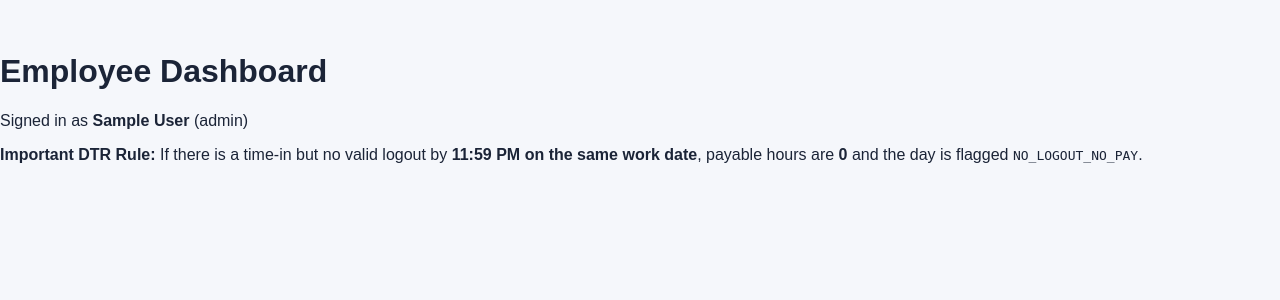
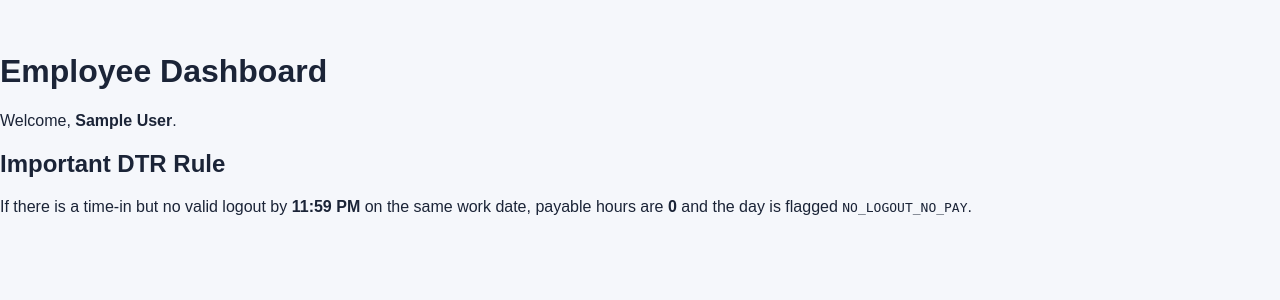
Before and after one commit to Sh1aaaa/payroll-vercel-supabase-rag, a Flask app: template templates/dashboard.html in a window 1280 px wide. Shown: the top 300 px of the page. Run offline with Flask 3, Linux system fonts and the light colour scheme; the template is opened without the code that fills it: most values are stand-ins (such as "Sample title", 1, 10 or a date in 2020).

Commit message:
Enhance dashboard layout for role-based views

```diff
--- a/templates/dashboard.html
+++ b/templates/dashboard.html
@@ -1,112 +1,143 @@
 {% extends 'base.html' %}
+{% block title %}Dashboard - BulSU Payroll{% endblock %}
 
 {% block content %}
+<div class="role-dashboard">
 
 {% if profile.role == 'super_admin' %}
-
-<div class="super-admin-dashboard">
-
-    <div class="admin-panel-card">
-        <h1 class="admin-panel-title">Master Attendance Ledger Management</h1>
-
-        <p class="admin-panel-subtitle">
-            Provide or modify the authoritative time-tracking source matrix.
-            Changes immediately alter baseline computation boundaries.
-        </p>
-
-        <div class="admin-section">
-            <h2 class="admin-section-title">Active Master CSV Content</h2>
-
-            <form method="POST" action="#">
-                <textarea class="admin-csv-box" name="master_csv" rows="10">employee_id,name,daily_rate,days_worked,tardiness_mins
-1001,John Doe,600,22,30
-1002,Jane Smith,750,20,0</textarea>
-
-                <button type="submit" class="btn btn-primary admin-action-btn">
-                    Commit Master CSV Data
-                </button>
-            </form>
-        </div>
-
-        <div class="admin-section">
-            <h2 class="admin-section-title">Internal Control Approval Pipeline</h2>
-
-            <p class="admin-panel-subtitle small-space">
-                Review the computed metrics generated by the HR Clerk below.
-                If records comply with payroll guidelines, execute the authorization
-                switch below to release payslips to employees.
-            </p>
-
-            <form method="GET" action="{{ url_for('payroll') }}">
-                <button type="submit" class="btn btn-dark-wide">
-                    ✓ Authorize & Approve Pending Payroll Records
-                </button>
-            </form>
-        </div>
-
-        <div class="admin-note-box">
-            <strong>BulSU Payroll Control Compliance:</strong>
-            This framework isolates raw file staging from ledger generation processing.
-            Authorization actions are logged under your active administrative session identifier.
-        </div>
+    <div class="dashboard-heading">
+        <h1>Super Admin Dashboard</h1>
+        <p>Approve employee registrations, commit official attendance data, and give final payroll approval.</p>
     </div>
 
     <div class="stats-grid">
-        <div class="stat-card">
-            <h3>Total Employees</h3>
-            <div class="stat-number">{{ stats.get('employees', 0) }}</div>
+        <div class="stat-card"><span>Employees</span><strong>{{ stats.get('employees', 0) }}</strong></div>
+        <div class="stat-card"><span>Pending Registrations</span><strong>{{ stats.get('pending_accounts', 0) }}</strong></div>
+        <div class="stat-card"><span>Flagged DTR</span><strong>{{ stats.get('flagged_dtr', 0) }}</strong></div>
+        <div class="stat-card"><span>Payroll Awaiting Approval</span><strong>{{ stats.get('pending_payroll', 0) }}</strong></div>
     </div>
 
-        <div class="stat-card">
-            <h3>Flagged DTR</h3>
-            <div class="stat-number">{{ stats.get('flagged_dtr', stats.get('review_dtr', 0)) }}</div>
+    <section class="panel">
+        <h2>Employee Registration Approval</h2>
+        <p>New employee accounts cannot log in until you approve them.</p>
+
+        {% if pending_users %}
+        <div class="table-wrap">
+            <table class="data-table">
+                <thead><tr><th>Name</th><th>Role</th><th>Status</th><th>Action</th></tr></thead>
+                <tbody>
+                {% for user in pending_users %}
+                <tr>
+                    <td>{{ user.full_name or 'Unnamed User' }}</td>
+                    <td>Employee</td>
+                    <td><span class="status status-waiting">Pending</span></td>
+                    <td class="action-cell">
+                        <form method="POST" action="{{ url_for('approve_user', user_id=user.id) }}">
+                            <button class="btn btn-success" type="submit">Approve</button>
+                        </form>
+                        <form method="POST" action="{{ url_for('reject_user', user_id=user.id) }}"
+                              onsubmit="return confirm('Reject this registration?');">
+                            <button class="btn btn-danger" type="submit">Reject</button>
+                        </form>
+                    </td>
+                </tr>
+                {% endfor %}
+                </tbody>
+            </table>
         </div>
+        {% else %}
+            <div class="empty-state">No employee registrations are waiting for approval.</div>
+        {% endif %}
+    </section>
 
-        <div class="stat-card">
-            <h3>Complaints</h3>
-            <div class="stat-number">{{ stats.get('complaints', 0) }}</div>
+    <section class="panel">
+        <h2>Master Attendance Ledger Management</h2>
+        <p>Only the Super Admin can commit the official DTR CSV. The Payroll Clerk uses these records to generate payroll.</p>
+        <a class="btn btn-primary" href="{{ url_for('dtr_upload') }}">Commit Master DTR CSV</a>
+    </section>
+
+    <section class="panel">
+        <h2>Internal Control Approval Pipeline</h2>
+        <p>Payroll below was generated by the Payroll Clerk and is waiting for final Super Admin approval.</p>
+
+        {% if payroll_runs %}
+        <div class="table-wrap">
+            <table class="data-table">
+                <thead><tr><th>Period</th><th>Cutoff</th><th>Status</th><th>Review</th></tr></thead>
+                <tbody>
+                {% for run in payroll_runs %}
+                <tr>
+                    <td>{{ run.start_date }} — {{ run.end_date }}</td>
+                    <td>{{ run.cutoff_no }}</td>
+                    <td><span class="status status-waiting">Pending Approval</span></td>
+                    <td><a class="btn btn-secondary" href="{{ url_for('payroll_detail', run_id=run.id) }}">Review Payroll</a></td>
+                </tr>
+                {% endfor %}
+                </tbody>
+            </table>
         </div>
-    </div>
+        {% else %}
+            <div class="empty-state">No payroll is waiting for final approval.</div>
+        {% endif %}
 
+        <a class="btn btn-dark btn-block" href="{{ url_for('payroll') }}">View All Payroll Records</a>
+    </section>
+
+    <div class="control-note">
+        <strong>Workflow:</strong> Super Admin commits DTR → Payroll Clerk generates payroll → Super Admin approves payroll.
     </div>
 
 {% elif profile.role == 'hr' %}
-
-<div class="default-dashboard">
-    <h1>HR Dashboard</h1>
-    <p>Signed in as <b>{{ profile.full_name }}</b> ({{ profile.role }})</p>
-
-    <div class="stats-grid">
-        <div class="stat-card">
-            <h3>Total Employees</h3>
-            <div class="stat-number">{{ stats.get('employees', 0) }}</div>
+    <div class="dashboard-heading">
+        <h1>Payroll Clerk Dashboard</h1>
+        <p>Generate payroll using the official DTR already committed by the Super Admin.</p>
     </div>
 
-        <div class="stat-card">
-            <h3>Flagged DTR</h3>
-            <div class="stat-number">{{ stats.get('flagged_dtr', stats.get('review_dtr', 0)) }}</div>
+    <div class="stats-grid two">
+        <div class="stat-card"><span>Active Employees</span><strong>{{ stats.get('employees', 0) }}</strong></div>
+        <div class="stat-card"><span>Flagged DTR</span><strong>{{ stats.get('flagged_dtr', 0) }}</strong></div>
     </div>
 
-        <div class="stat-card">
-            <h3>Complaints</h3>
-            <div class="stat-number">{{ stats.get('complaints', 0) }}</div>
+    <section class="panel">
+        <h2>Payroll Processing</h2>
+        <p>You can generate payroll, but you cannot commit the Master DTR or give final payroll approval.</p>
+        <a class="btn btn-primary" href="{{ url_for('payroll') }}">Generate Payroll</a>
+    </section>
+
+    <section class="panel">
+        <h2>Recent Payroll Runs</h2>
+        {% if payroll_runs %}
+        <div class="table-wrap">
+            <table class="data-table">
+                <thead><tr><th>Period</th><th>Cutoff</th><th>Status</th><th></th></tr></thead>
+                <tbody>
+                {% for run in payroll_runs %}
+                <tr>
+                    <td>{{ run.start_date }} — {{ run.end_date }}</td>
+                    <td>{{ run.cutoff_no }}</td>
+                    <td>{{ 'Approved' if run.status == 'approved' else 'Pending Approval' }}</td>
+                    <td><a class="btn btn-secondary" href="{{ url_for('payroll_detail', run_id=run.id) }}">View</a></td>
+                </tr>
+                {% endfor %}
+                </tbody>
+            </table>
         </div>
-    </div>
+        {% else %}
+            <div class="empty-state">No payroll runs yet.</div>
+        {% endif %}
+    </section>
+
+{% else %}
+    <div class="dashboard-heading">
+        <h1>Employee Dashboard</h1>
+        <p>Welcome, <b>{{ profile.full_name }}</b>.</p>
     </div>
 
-{% else %}
-
-<div class="default-dashboard">
-    <h1>Employee Dashboard</h1>
-    <p>Signed in as <b>{{ profile.full_name }}</b> ({{ profile.role }})</p>
-
-    <div class="admin-note-box">
-        <strong>Important DTR Rule:</strong>
-        If there is a time-in but no valid logout by <b>11:59 PM on the same work date</b>,
-        payable hours are <b>0</b> and the day is flagged <code>NO_LOGOUT_NO_PAY</code>.
-    </div>
-</div>
-
+    <section class="panel">
+        <h2>Important DTR Rule</h2>
+        <p>If there is a time-in but no valid logout by <b>11:59 PM</b> on the same work date, payable hours are <b>0</b> and the day is flagged <code>NO_LOGOUT_NO_PAY</code>.</p>
+    </section>
 {% endif %}
 
+</div>
 {% endblock %}
```
Lines whose indentation alone changed are shown as unchanged.
